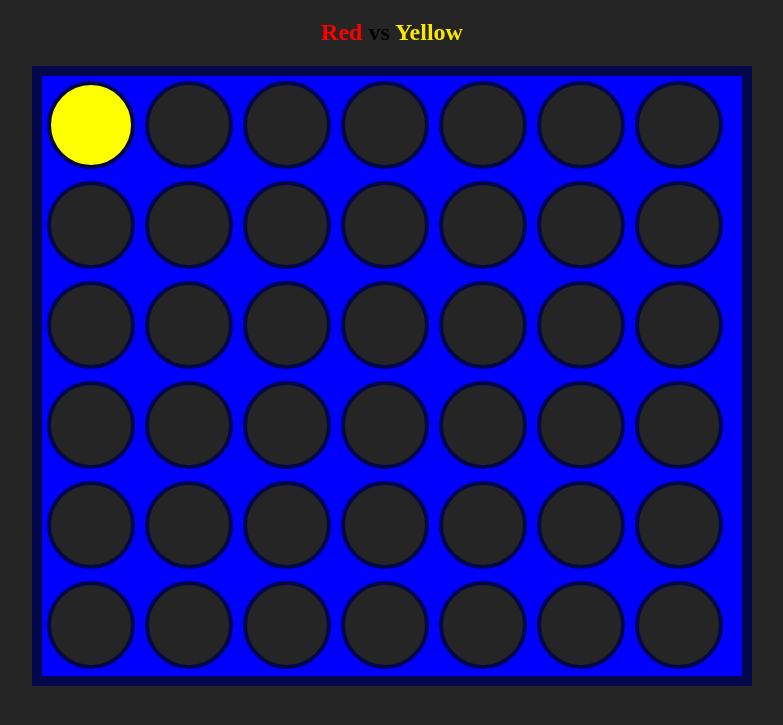
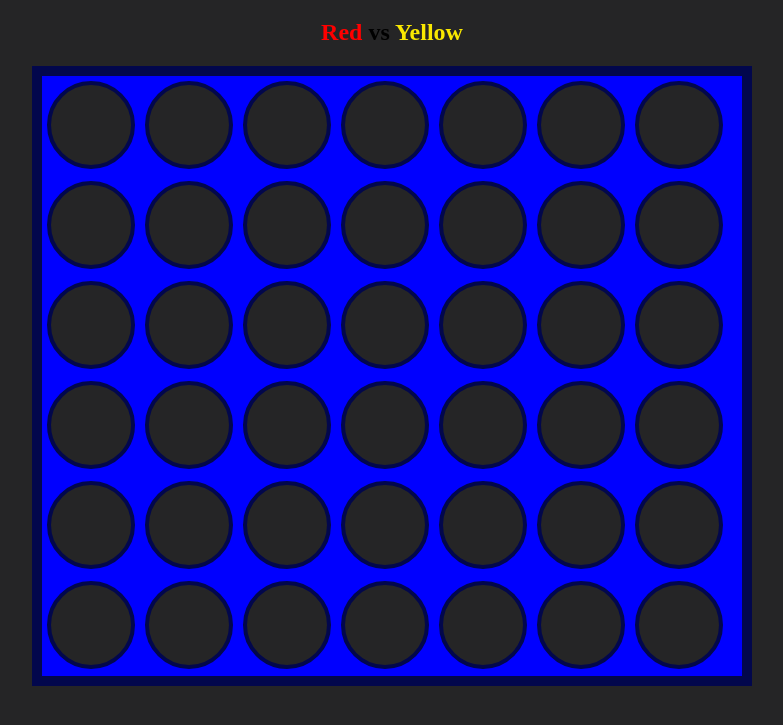
Before and after one commit to alexanderglemme/connectFour, a plain HTML site: page index.html in a window 1280 px wide. Both pictures are taken after a click on the element 339 px from the left and 185 px from the top of the page. Shown: the part 61-786 px from the top of the page, without its empty margins (248-1031 px from the left). Drawn offline with Linux system fonts and the light colour scheme.

Commit message:
Add feature that hinders user to place chip anywhere on grid

```diff
--- a/assets/script.js
+++ b/assets/script.js
@@ -1,5 +1,6 @@
-var rows = 6
-var columns = 7
+const rows = 6
+const columns = 7
+const gravityRow = [1, 1, 1, 1, 1, 1, 1];
 
 var connect4Grid;
 
@@ -9,8 +10,8 @@ window.onload = function () {
     setGridCells();
 }
 
-var playerYellow = 'Yellow';
-var playerRed = 'Red';
+const playerYellow = 'Yellow';
+const playerRed = 'Red';
 var currentPlayer = playerYellow;
 var gameOver = false;
 
@@ -29,12 +30,9 @@ function setGridCells() {
             cell.id = rowIndex.toString() + '-' + colIndex.toString();
             document.getElementById('connect4-grid').append(cell); //appends a div.cell to the html, and sets an id of 'rowIndex-colIndex'
         }
-        connect4Grid.push(row) //pushes the row arrays to the grid array
+        connect4Grid.push(row); //pushes the row arrays to the grid array
     }
-    alert('Hi, and welcome to connect four!')
-    alert('The rules are simple: Try and connect 4 chips of the same color by placing them on the grid either vertically, horisontally or diagonally.')
-    alert("Note that you are only allowed to place chips on empty cells starting from the BOTTOM! Let's begin!")
-    alert('Yellow goes first!')
+    connect4Grid.push(gravityRow);
 }
 
 function placeChip() {
@@ -42,6 +40,8 @@ function placeChip() {
     let clickedCellCoord = cell.id.split('-');
     let rowIndex = parseInt(clickedCellCoord[0]);
     let colIndex = parseInt(clickedCellCoord[1]);
+
+    if (connect4Grid[rowIndex + 1][colIndex] != ' ') {
     //Updates grids
     if (currentPlayer == playerRed) {
         cell.classList.add('red-chip'); //updates cell html and makes it red if the currentPlayer is playerRed
@@ -58,14 +58,18 @@ function placeChip() {
     }
     //checkWin();
 }
+}
 
 function checkWin() {
     //checks vertically
     for (let colIndex = 0; colIndex < columns; colIndex++) {
         for (let rowIndex = 0; rowIndex < rows - 3; rowIndex++) {
             if (connect4Grid[rowIndex][colIndex] != ' ') {
-                if (connect4Grid[rowIndex][colIndex] == connect4Grid[rowIndex + 1][colIndex] && connect4Grid[rowIndex + 1][colIndex] == connect4Grid[rowIndex + 2][colIndex] && connect4Grid[rowIndex + 2][colIndex] == connect4Grid[rowIndex + 3][colIndex]) {
-                    alert('Hooray ' + currentPlayer + ' just won vertically!')
+                if (connect4Grid[rowIndex][colIndex] == connect4Grid[rowIndex + 1][colIndex] &&
+                    connect4Grid[rowIndex + 1][colIndex] == connect4Grid[rowIndex + 2][colIndex] &&
+                    connect4Grid[rowIndex + 2][colIndex] == connect4Grid[rowIndex + 3][colIndex]
+                    ) {
+                    alert('Hooray' + currentPlayer + ' just won vertically!')
             }
         }
 
@@ -75,17 +79,23 @@ function checkWin() {
     for (let rowIndex = 0; rowIndex < rows; rowIndex++) {
         for (let colIndex = 0; colIndex < columns - 3; colIndex++) {
             if (connect4Grid[rowIndex][colIndex] != ' ') {
-                if (connect4Grid[rowIndex][colIndex] == connect4Grid[rowIndex][colIndex + 1] && connect4Grid[rowIndex][colIndex + 1] == connect4Grid[rowIndex][colIndex + 2] && connect4Grid[rowIndex][colIndex + 2] == connect4Grid[rowIndex][colIndex + 3]) {
+                if (connect4Grid[rowIndex][colIndex] == connect4Grid[rowIndex][colIndex + 1] &&
+                    connect4Grid[rowIndex][colIndex + 1] == connect4Grid[rowIndex][colIndex + 2] &&
+                    connect4Grid[rowIndex][colIndex + 2] == connect4Grid[rowIndex][colIndex + 3]
+                    ) {
                     alert('Hooray ' + currentPlayer + ' just won horisontally!');
                 }
             }
         }
     }
     //checks diagonally bottom to top
-    for (let rowIndex = 5; rowIndex > 3; rowIndex--) {
+    for (let rowIndex = 5; rowIndex >= 3; rowIndex--) {
         for (let colIndex = 0; colIndex < columns - 3; colIndex++) {
             if (connect4Grid[rowIndex][colIndex] != ' ') {
-                if (connect4Grid[rowIndex][colIndex] == connect4Grid[rowIndex - 1][colIndex + 1] && connect4Grid[rowIndex - 1][colIndex + 1] == connect4Grid[rowIndex - 2][colIndex + 2] && connect4Grid[rowIndex - 2][colIndex + 2] == connect4Grid[rowIndex - 3][colIndex +3]) {
+                if (connect4Grid[rowIndex][colIndex] == connect4Grid[rowIndex - 1][colIndex + 1] &&
+                    connect4Grid[rowIndex - 1][colIndex + 1] == connect4Grid[rowIndex - 2][colIndex + 2] &&
+                    connect4Grid[rowIndex - 2][colIndex + 2] == connect4Grid[rowIndex - 3][colIndex +3]
+                    ) {
                     alert('Hooray ' + currentPlayer + ' just won diagonally!');
                 }
             }
@@ -95,7 +105,10 @@ function checkWin() {
     for (let colIndex = 0; colIndex < columns - 3; colIndex++) {
         for (let rowIndex = 0; rowIndex < rows - 3; rowIndex++) {
             if (connect4Grid[rowIndex][colIndex] != ' ') {
-                if (connect4Grid[rowIndex][colIndex] == connect4Grid[rowIndex + 1][colIndex + 1] && connect4Grid[rowIndex + 1][colIndex + 1] == connect4Grid[rowIndex + 2][colIndex + 2] && connect4Grid[rowIndex + 2][colIndex + 2] == connect4Grid[rowIndex + 3][colIndex + 3]) {
+                if (connect4Grid[rowIndex][colIndex] == connect4Grid[rowIndex + 1][colIndex + 1] &&
+                    connect4Grid[rowIndex + 1][colIndex + 1] == connect4Grid[rowIndex + 2][colIndex + 2] &&
+                    connect4Grid[rowIndex + 2][colIndex + 2] == connect4Grid[rowIndex + 3][colIndex + 3]
+                    ) {
                     alert('Hooray ' + currentPlayer + ' just won diagonally!');
                 }
             }
```
Also changed, not shown: index.html (+1 -0 lines), assets/style.css (line endings or trailing spaces).
